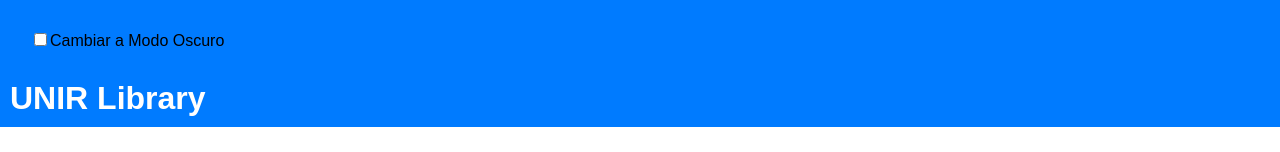
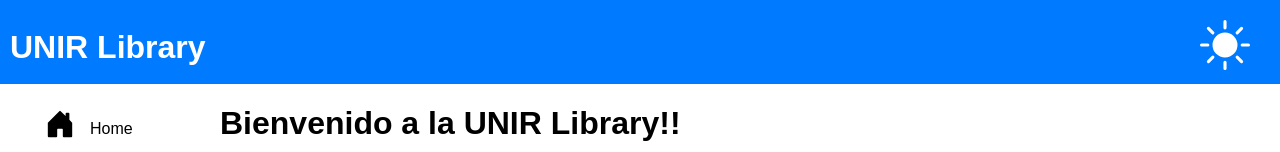
Before and after one commit to jmanuelfrias/individual-full-stack, a React (Create React App) app in the folder 2individual/: page /home in a window 1280 px wide. Shown: the top 152 px of the page. Built offline with nearby package versions, Linux system fonts and the light colour scheme.

Commit message:
New icon for dark mode

```diff
--- a/2individual/src/components/Header.jsx
+++ b/2individual/src/components/Header.jsx
@@ -1,5 +1,7 @@
 import React, {useContext} from "react";
 import '../styles/Header.css'
+import sun_dark from '../resources/icons/sun.svg'
+import sun_light from '../resources/icons/sun-fill.svg'
 import {Link} from "react-router-dom";
 import {LibraryContext} from "../context/LibraryContext";
 
@@ -8,13 +10,12 @@ export const Header = () =>{
 
     return (
         <header className={`header ${isDarkMode ? "header--dark" : "header--light"} `}>
-            <div className="custom-control custom-switch">
-                <input type="checkbox" className="custom-control-input" id="darkSwitch" onClick={toggleDarkMode} />
-                        <label className="custom-control-label" htmlFor="darkSwitch">Cambiar a Modo Oscuro</label>
-            </div>
             <Link to='/'>
                 <h1 className={`header__text header-footer__text ${isDarkMode ? "mainText--dark" : "mainText--light"}`}>UNIR Library</h1>
             </Link>
+            <div className="header__darkMode">
+                <img className="darkMode__icon" src={isDarkMode ? sun_dark : sun_light} alt="Cambio a DarkMode" onClick={toggleDarkMode}/>
+            </div>
         </header>
     );
 }
--- a/2individual/src/styles/Header.css
+++ b/2individual/src/styles/Header.css
@@ -2,8 +2,21 @@ header {
     padding: 10px;
     margin:0px;
     min-height:5vh;
+    display: flex;
+    justify-content: space-between;
+    align-items: center;
 }
 
 .header__text {
     margin:0px;
 }
+
+.header__darkMode {
+    margin-top: 0px;
+    margin-bottom: 0px;
+}
+
+.darkMode__icon{
+    padding-top: 10px;
+
+}
```
Also changed, not shown: 2individual/src/resources/icons/sun-fill.svg (added), 2individual/src/resources/icons/sun.svg (added).
